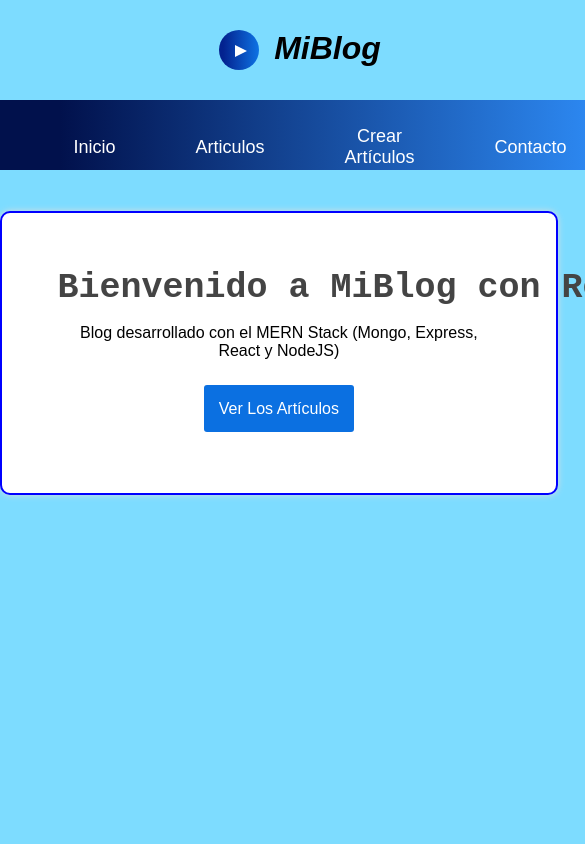
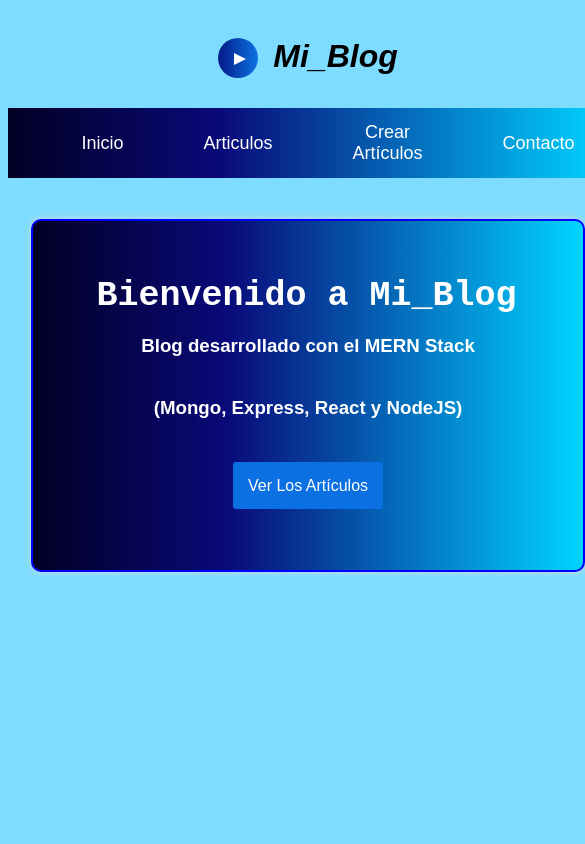
Before and after one commit to TonyVargas777/proyecto-modulo2, a React (Vite) app: page / in a window 390 px wide. Shown: the top 844 px of the page, 585 px wide, since content can reach past the window. Built offline with nearby package versions, Linux system fonts and the light colour scheme.

Commit message:
Add files via upload

```diff
--- a/src/components/layout/Footer.jsx
+++ b/src/components/layout/Footer.jsx
@@ -1,9 +1,11 @@
-import React from 'react'
+import React from "react";
 
 export const Footer = () => {
   return (
-    <footer className="footer">
-            &copy; Tony Vargas Proyecto Final Módulo 2
-        </footer>
-  )
-}
+    <>
+      <footer className="footer">
+        &copy; Tony Vargas Proyecto Final Módulo 2
+      </footer>
+    </>
+  );
+};
--- a/src/components/layout/Header.jsx
+++ b/src/components/layout/Header.jsx
@@ -6,7 +6,7 @@ export const Header = () => {
             <div className="logo">
                 <div className="play"></div>
             </div>
-            <h1>MiBlog</h1>
+            <h1>Mi_Blog</h1>
         </header>
   )
 }
--- a/src/components/pages/Inicio.jsx
+++ b/src/components/pages/Inicio.jsx
@@ -4,8 +4,10 @@ import {Link} from "react-router-dom"
 export const Inicio = () => {
   return (
     <div className='jumbo'>
-      <h1 className='type'>Bienvenido a MiBlog con React</h1>
-      <p>Blog desarrollado con el MERN Stack (Mongo, Express, React y NodeJS)</p>
+      <h1 className='type'>Bienvenido a Mi_Blog</h1>
+      <h3>Blog desarrollado con el MERN Stack</h3>
+      <h3>(Mongo, Express, React y NodeJS)</h3>
+      <br/>
       <Link to="/articulos" className='button'>Ver los artículos</Link>
     </div>
   )
--- a/src/index.css
+++ b/src/index.css
@@ -1,20 +1,22 @@
+html{
+  height: 100%;
+}
 body {
-  background-color:rgb(125, 220, 255);
+  background-color: rgb(125, 220, 255);
   font-family: sans-serif, Arial, Helvetica;
   text-align: center;
-  padding: 0px;
-  margin: 0px;
+  display: flex;
+  flex-direction: column;
+  min-height: 100%;
 }
 .layout {
   width: 100%;
-  height: auto;
   display: grid;
   grid-template-areas:
     "header header header header"
     "nav nav nav nav"
     "content content content lateral"
-    "footer footer footer footer"
-    ;
+    "footer footer footer footer";
   grid-template-rows: 100px 70px auto 70px;
   grid-template-columns: 1fr 1fr 1fr 20%;
 }
@@ -26,18 +28,18 @@ body {
   display: flex;
   justify-content: center;
 }
-.header h1{
+.header h1 {
   margin-left: 15px;
   margin-top: 30px;
 }
-.logo{
+.logo {
   background: linear-gradient(90deg, #03228f 10%, #0e73e4 100%);
   width: 40px;
   height: 40px;
   border-radius: 300px;
   margin-top: 30px;
 }
-.play{
+.play {
   width: 0px;
   height: 0px;
   border-left: 12px solid white;
@@ -48,18 +50,20 @@ body {
 }
 .nav {
   grid-area: nav;
-  background: linear-gradient(90deg, #01114c 10%, #2d8af4 100%);
+  background: linear-gradient(90deg, rgba(2,0,36,1) 0%, rgba(9,9,121,1) 35%, rgba(0,212,255,1) 100%);
+  display: flex;
+  justify-content: center;
 }
-.nav > ul{
+.nav > ul {
   display: flex;
   justify-content: center;
   align-items: center;
   list-style: none;
 }
-.nav li{
+.nav li {
   padding: 10px;
 }
-.nav a{
+.nav a {
   display: block;
   margin-left: 30px;
   margin-right: 30px;
@@ -69,8 +73,8 @@ body {
   text-decoration: none;
   transition: all 300ms;
 }
-.nav a:hover{
-    transform: scale(1.1, 1.1)
+.nav a:hover {
+  transform: scale(1.2, 1.2);
 }
 .content {
   grid-area: content;
@@ -79,16 +83,18 @@ body {
   flex-flow: row wrap;
   justify-content: flex-start;
   align-items: initial;
-  padding-top:16px ;
+  padding-top: 16px;
   flex-grow: 1;
+  min-height: calc(100vh - 280px);
 }
-.articulo-item{
-    background: white;
+.articulo-item {
+  background: rgb(239, 243, 251);
   border: #0b70e1 2px solid;
-    border-radius: 10px;width: 40%;
+  border-radius: 10px;
+  width: 25%;
   box-shadow: 0px 0px 6px #ddd;
   margin: 20px;
-    padding-top: 10px;
+  padding-top: 35px;
   padding-bottom: 10px;
   padding-left: 25px;
   padding-right: 25px;
@@ -96,75 +102,111 @@ body {
   flex-grow: 1;
   text-align: left;
   align-items: center;
+  min-height: 400px;
   height: fit-content;
 }
-.articulo-item .mascara{
+.articulo-item:hover {
+  background: rgb(2, 0, 36);
+  background: linear-gradient(
+    90deg,
+    rgba(2, 0, 36, 1) 0%,
+    rgba(9, 9, 121, 1) 35%,
+    rgba(0, 212, 255, 1) 100%
+  );
+  border: 1px solid white;
+  transform: scale(1.1);
+  transition: all 400ms;
+  color: white;
+  box-shadow: 10px 10px 20px #03228f;
+  & img {
+    margin-right: 5px;
+    transform: scale(1.3);
+    transition: all 300ms;
+    border: 1px solid white;
+  }
+  & a {
+    font-size: larger;
+    color: white;
+  }
+}
+
+.articulo-item .mascara {
   width: 100px;
   margin-right: 20px;
+  height: 375px;
+  display: flex;
+  justify-content: center;
+  align-items: center;
 }
-img{
+img {
   border: 2px solid blue;
 }
-.articulo-item .mascara img{
+.articulo-item .mascara img {
   width: 100%;
 }
-.jumbo img{
-    width: 300px;
-}
-.articulo-item .datos{
-    width: 70%;
+.articulo-item .datos {
+  margin-left: 5px;
+  width: 65%;
   padding-right: 10px;
 }
-.articulo-item p{
+.articulo-item p {
   text-align: justify;
 }
-.articulo-item h3{
+.articulo-item h3 {
   font-size: 30px;
 }
-.articulo-item h3 a{
+.articulo-item h3 a {
   text-decoration: none;
   color: black;
   font-size: 30px;
 }
-.articulo-item h3 a:hover{
-    color: blue;
+.articulo-item h3 a:hover {
+  color: red;
 }
-.jumbo{
+.jumbo {
   align-items: center;
   width: 85%;
   height: fit-content;
   padding: 55px;
   padding-bottom: 75px;
-    background: white;
+  background: linear-gradient(90deg, rgba(2,0,36,1) 0%, rgba(9,9,121,1) 35%, rgba(0,212,255,1) 100%);
   border: 2px solid blue;
   border-radius: 10px;
   box-shadow: 0px 0px 6px #ddd;
   margin: 25px auto;
+  color: white;
 }
-.jumbo h1{
+.jumbo img {
+  width: 300px;
+}
+.jumbo h1 {
   font-size: 35px;
-    color: #444;
+  color: white;
 }
-.jumbo p{
+.jumbo p, h3 {
   display: block;
   margin-bottom: 40px;
+  color: white;
 }
-.jumbo-articulo{
+
+.title{
+    color: #000;
+}
+.jumbo-articulo {
   display: flex;
   justify-content: space-around;
 }
-.ficha-articulo{
+.ficha-articulo {
   width: 50%;
   text-align: justify;
-
 }
 .button,
 button,
 input[type="submit"],
 input[type="button"],
-.edit{
+.edit {
   text-decoration: none;
-    background: #0b70e1 ;
+  background: #0b70e1;
   width: auto;
   color: white;
   border: 0;
@@ -178,13 +220,16 @@ input[type="button"],
   cursor: pointer;
   transition: all 300ms;
 }
-.edit{
+.button:hover{
+    transform:scale(1.2);
+}
+.edit {
   margin-right: 20px;
 }
-.edit:hover{
+.edit:hover {
   background: #e77b00;
 }
-.delete:hover{
+.delete:hover {
   background: #9b0202;
 }
 .lateral {
@@ -192,9 +237,9 @@ background: #9b0202;
   background: rgb(125, 220, 255);
   border-left: 1px solid #ddd;
   padding: 20px;
-  min-height: 785px;
+  min-height: 100%;
 }
-.lateral > div{
+.lateral > div {
   box-sizing: border-box;
   width: 90%;
   margin: 20px;
@@ -205,7 +250,7 @@ background: #9b0202;
   box-shadow: 0px 0px 6px #ddd;
 }
 input[type="text"],
-textarea{
+textarea {
   display: block;
   margin: 0 auto;
   margin-top: 15px;
@@ -218,33 +263,31 @@ textarea{
   outline: 0;
   border-color: transparent;
 }
-.search{
+.search {
   border: 2px solid blue;
 }
-.search input{
+.search input {
   border: 1px solid lightgrey;
 }
-textarea{
-
-    height:120px;
+textarea {
+  height: 120px;
 }
-.form-group{
+.form-group {
   width: 50%;
   margin: 0 auto;
 }
-.form-group label{
+.form-group label {
   display: block;
   text-align: left;
-    color: #444;
+  color: white;
   margin-bottom: 5px;
 }
 .form-group input[type="text"],
 .form-group input[type="file"],
-.form-group textarea{
+.form-group textarea {
   border: 1px solid #ddd;
   outline: 0;
   width: 100%;
-    margin-top: 0;
   margin-bottom: 15px;
 }
 .footer {
@@ -255,36 +298,38 @@ textarea{
   text-align: left;
   line-height: 60px;
   padding-left: 25px;
+  margin-top:auto;
 }
-.jumbo .mascara{
+.jumbo .mascara {
   width: 250px;
   height: 30%;
 }
-.form-group .mascara{
-    margin: 5px;
-    width: 250px;
+.form-group .mascara {
+  margin: 0px;
+  width: 100%;
 }
-.form-group .mascara img{
-    width: 250px;
+.form-group .mascara img {
+  width: 100%;
 }
 .type {
   margin: auto;
   place-items: center;
   font-size: 3rem;
   font-family: "Courier New";
-    border-right: 0.10em solid blue;
+  border-right: 0.1em solid white;
   animation: blink 1s steps(1) infinite;
   width: 0;
   height: 40px;
   overflow: hidden;
   white-space: nowrap;
-    animation: typing 4s steps(29) 1s 1 both, blink 1s steps(1) infinite;}
+  animation: typing 3s steps(20) 1s 1 both, blink 1s steps(1) infinite;
+}
 @keyframes typing {
   from {
     width: 0;
   }
   to {
-      width: 610px;
+    width: 425px;
   }
 }
 @keyframes blink {
@@ -292,58 +337,65 @@ height: 30%;
     border-color: transparent;
   }
 }
-  @media (min-width: 1000px){
 
-    .articulo-item .mascara{
-        height: 375px;
-        display: flex;
-        justify-content: center;
-        align-items: center;
+@media (max-width: 1000px) {
+  .layout {
+    width: auto;
+    min-height: 100%;
+    display: grid;
+    grid-template-areas:
+      "header header header header"
+      "nav nav nav nav"
+      "content content content content"
+      "footer footer footer footer";
+    grid-template-rows: 100px 70px auto 70px;
+    grid-template-columns: 1fr 1fr 1fr 1fr;
   }
-    .articulo-item{
-        width: 40%;
-    }
-}
-@media (max-width: 1000px){
-
-    .articulo-item .mascara{
-        width: 250px;
-    }
-    .content{
-        display: flex;
-        flex-flow: column wrap;
-        justify-content:flex-start;
-        align-items: center;
-        width: 90%;
-    }
-    .articulo-item{
-        width: 90%;
-    }
-}
-@media (max-width:700px){
-    article{
+  article {
     display: flex;
     flex-direction: column;
     height: fit-content;
   }
-    .articulo-item .mascara{
-        width: 100px;
+  .articulo-item .mascara {
+    width: 200px;
   }
-    .content{
+  .content {
     display: flex;
-        flex-flow: column wrap;
-        justify-content:flex-start;
-        align-items: center;
+    /* flex-flow: column wrap; */
+    flex-direction: column;
+    justify-content: flex-start;
+    align-content: center;
     width: 100%;
+    min-height: 110vh;
+    justify-items: center;
   }
-    .articulo-item{
+  .articulo-item {
     width: fit-content;
     height: fit-content;
+    margin-top: 20px;
   }
-    aside{
-        visibility:hidden;
+  aside {
+    width: 0px;/*
+    visibility: hidden; */
+    display: none;
   }
-    nav{
+  nav {
+    display: flex;
+    flex-direction: column;
+    width: 100vw;
+  }
+  .jumbo {
+    width: 440px;
+  }
+  .jumbo-articulo {
+    align-items: center;
+  }
+  .jumbo-articulo img {
+    width: 200px;
+  }
+}
+@media (max-width: 600px) {
+  nav {
     display: flex;
     flex-direction: column;
     width: 600px;
```
Lines whose indentation alone changed are shown as unchanged.
